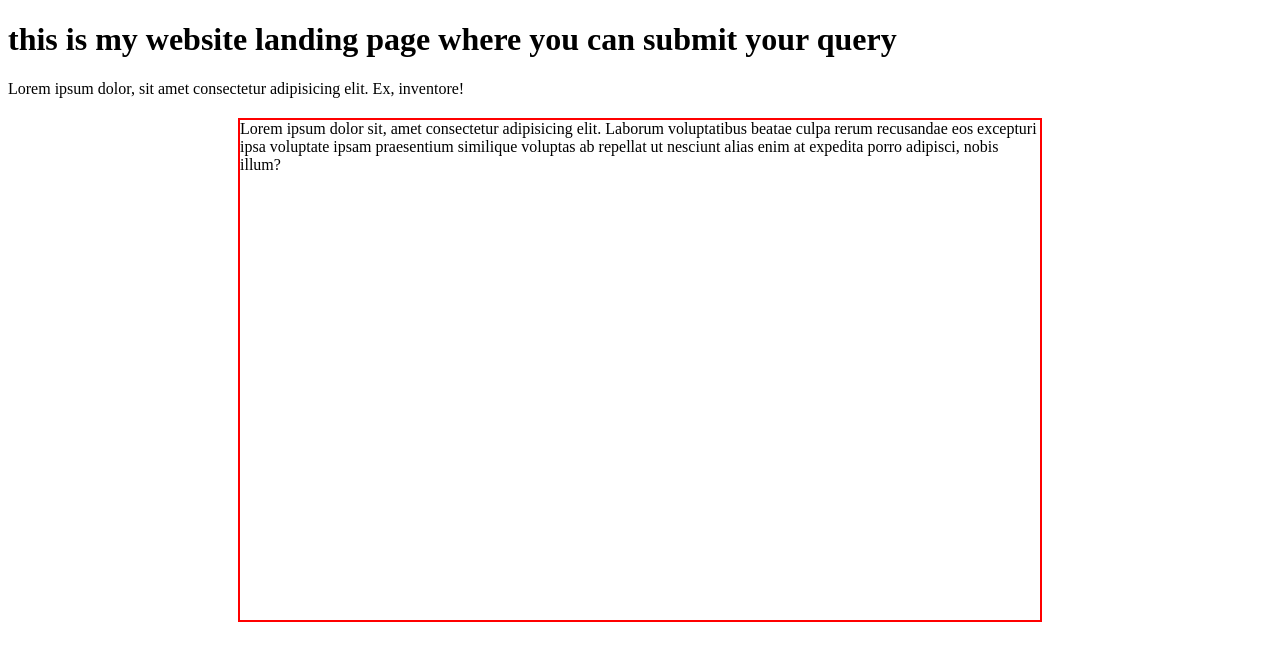
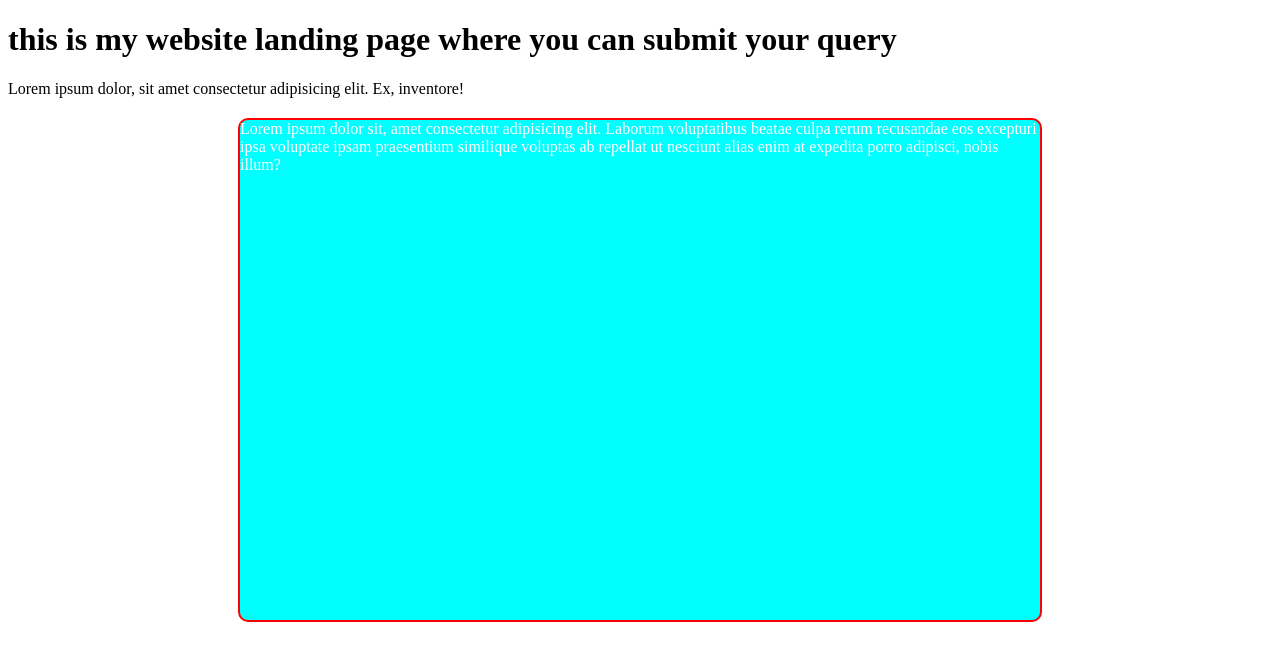
Before and after one commit to afzal151426/testingGithub, a plain HTML site: page index.html in a window 1280 px wide. Drawn offline with Linux system fonts and the light colour scheme.

Commit message:
added class by Dev1

```diff
--- a/style.css
+++ b/style.css
@@ -4,3 +4,9 @@
   height: 500px;
   margin: 20px auto;
 }
+
+div {
+  border-radius: 10px;
+  background: cyan;
+  color: white;
+}
```
